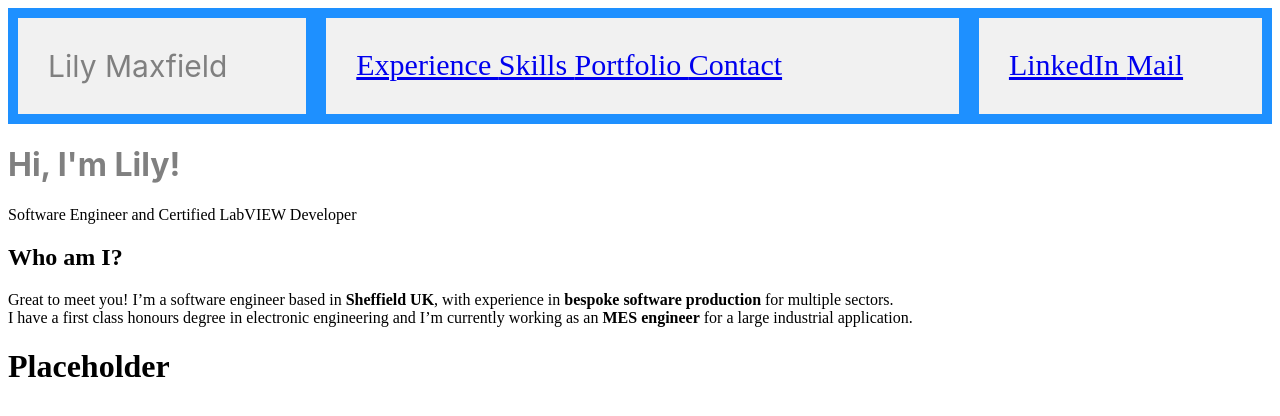
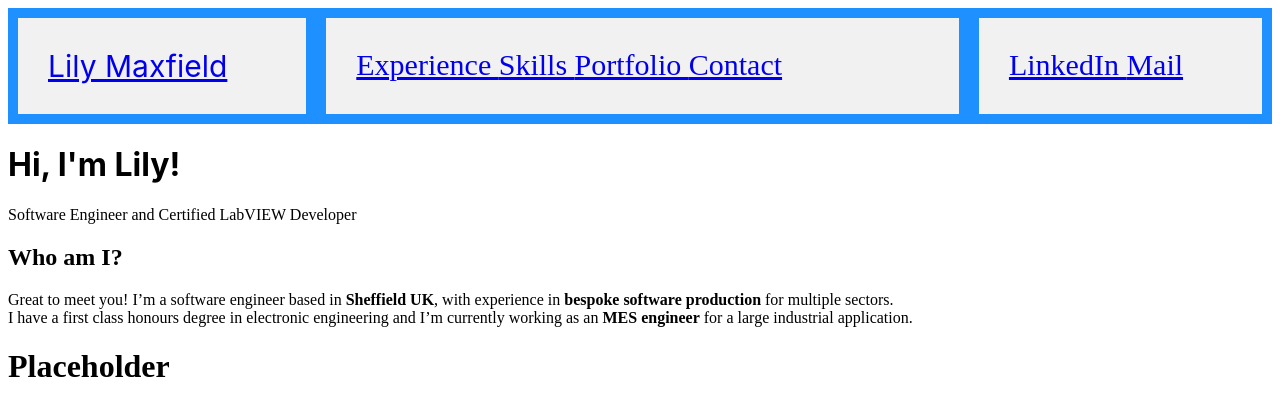
Before and after one commit to lily-maxfield/lminfo_site, a PHP site: template views/home/home.html in a window 1280 px wide. Shown: the top 416 px of the page. Run offline with PHP 8.4, Linux system fonts and the light colour scheme; the template is opened without the code that fills it, so the values that code supplies are empty.

Commit message:
LM - Trialling new font CSS for Inter

```diff
--- a/assets/css/lminfo_styles.css
+++ b/assets/css/lminfo_styles.css
@@ -1,15 +1,15 @@
 @font-face {
     font-family: inter;
-    src: "assets/fonts/inter/static/Inter-Regular.ttf"
+    src: "assets/fonts/inter/static/Inter-Regular.ttf";
 }
 
 .site-logo {
-    color: gray;
-    text-decoration-line: none;
-    font-family: inter, Arial;
+    /*color: gray;
+    text-decoration-line: none;*/
+    font-family: inter;
 }
 
 .lminfo-h1 {
-    color: gray;
-    font-family: inter, Arial;
+    /*color: gray;*/
+    font-family: inter;
 }
```
